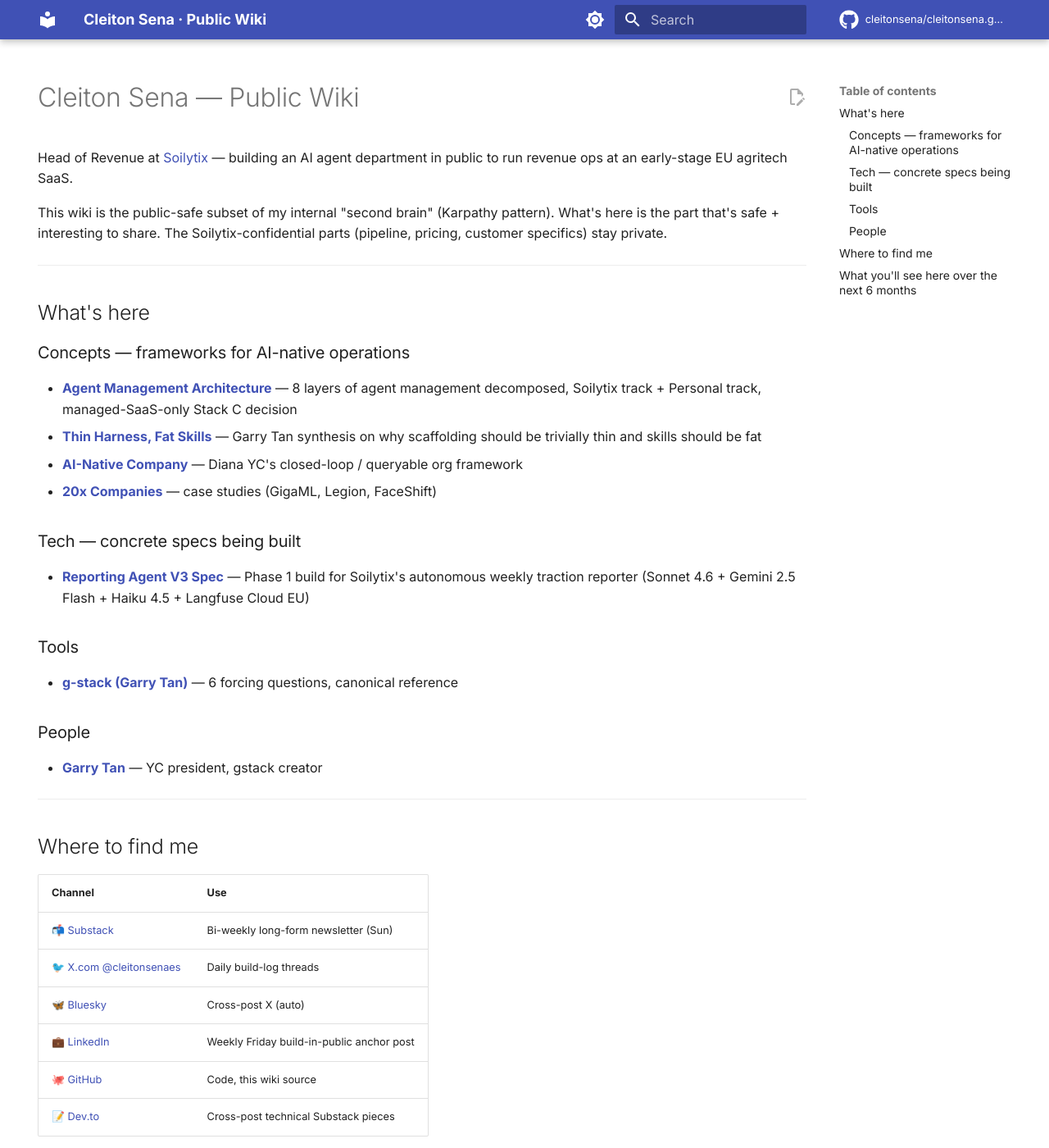
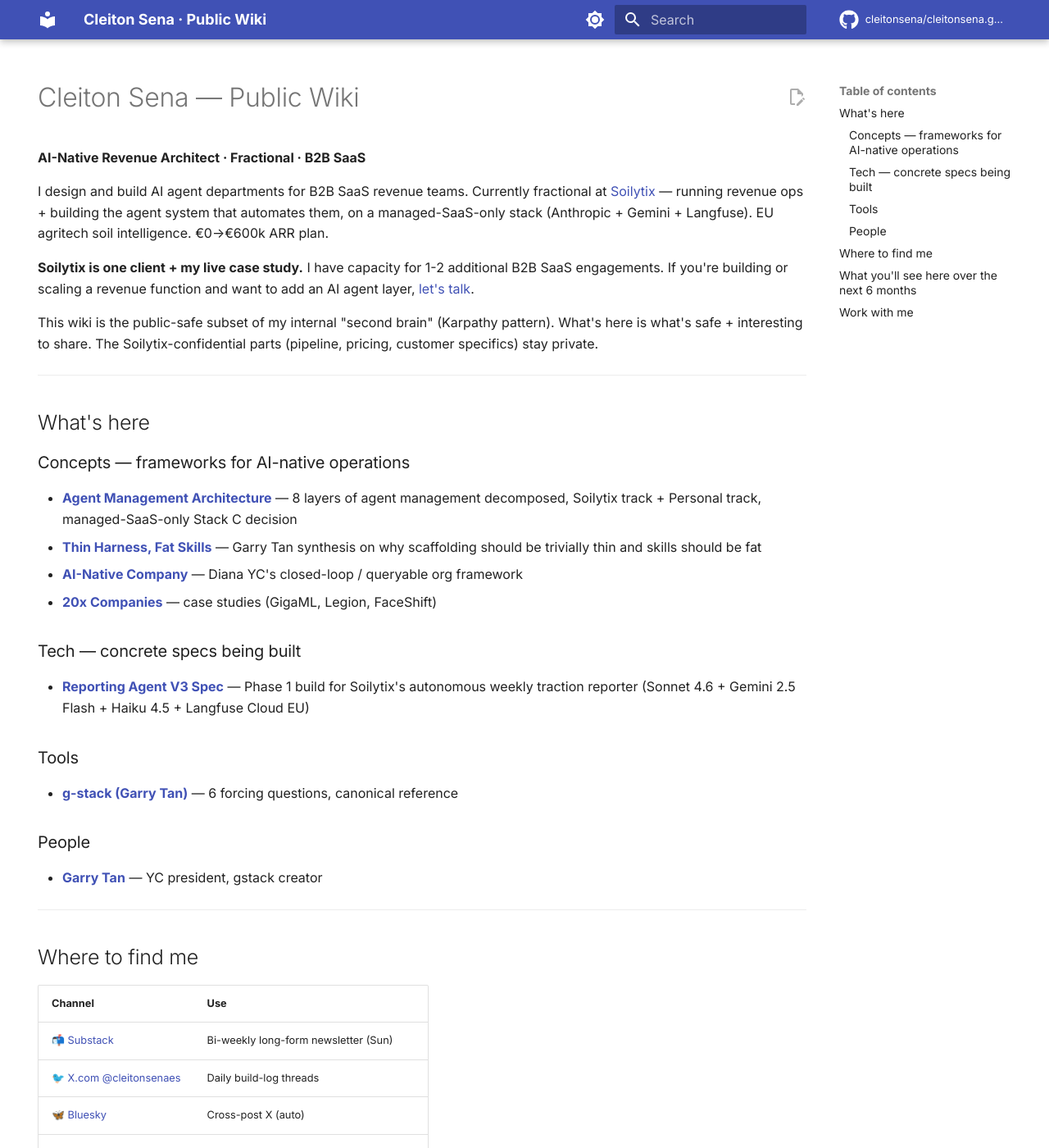
Before and after one commit to cleitonsena/cleitonsena.github.io, an MkDocs documentation site: the page built from docs/index.md, in a window 1280 px wide and 1400 px high. Shown: the whole window at 82% size. Built offline with MkDocs 1.6.1 and Material for MkDocs 9.7.7, drawn with Linux system fonts in a browser that asks for light colours; comment, search, counter and statistics services are not loaded; some of the changed text lies outside the part shown.

Commit message:
content: reframe positioning to AI-Native Revenue Architect (fractional)
Shifts public-facing identity from "Head of Revenue @ Soilytix" (employee
framing) to "AI-Native Revenue Architect · Fractional · B2B SaaS" (hireable
independent framing). Soilytix becomes live case study, not employer.

Adds /Work with me section to landing page surfacing 1-2 engagement capacity
and ICP fit criteria.

Reasoning behind title decision logged in
soilytix/content/personal-stack-bios-2026-04-29.md (Apr 29 2026).

Co-Authored-By: Claude Opus 4.7 (1M context) <noreply@anthropic.com>

```diff
--- a/docs/index.md
+++ b/docs/index.md
@@ -7,9 +7,13 @@ hide:
 
 # Cleiton Sena — Public Wiki
 
-Head of Revenue at [Soilytix](https://soilytix.com) — building an AI agent department in public to run revenue ops at an early-stage EU agritech SaaS.
+**AI-Native Revenue Architect · Fractional · B2B SaaS**
 
-This wiki is the public-safe subset of my internal "second brain" (Karpathy pattern). What's here is the part that's safe + interesting to share. The Soilytix-confidential parts (pipeline, pricing, customer specifics) stay private.
+I design and build AI agent departments for B2B SaaS revenue teams. Currently fractional at [Soilytix](https://soilytix.com) — running revenue ops + building the agent system that automates them, on a managed-SaaS-only stack (Anthropic + Gemini + Langfuse). EU agritech soil intelligence. €0→€600k ARR plan.
+
+**Soilytix is one client + my live case study.** I have capacity for 1-2 additional B2B SaaS engagements. If you're building or scaling a revenue function and want to add an AI agent layer, [let's talk](https://github.com/cleitonsena).
+
+This wiki is the public-safe subset of my internal "second brain" (Karpathy pattern). What's here is what's safe + interesting to share. The Soilytix-confidential parts (pipeline, pricing, customer specifics) stay private.
 
 ---
 
@@ -51,10 +55,21 @@ This wiki is the public-safe subset of my internal "second brain" (Karpathy patt
 
 ## What you'll see here over the next 6 months
 
-- **May 2026** — Reporting Agent V3 ships. Build-in-public LinkedIn weekly Friday + Substack bi-weekly Sun.
+- **May 2026** — Reporting Agent V3 ships at Soilytix. Build-in-public LinkedIn weekly Friday + Substack bi-weekly Sun.
 - **Jun 2026** — Phase 2 starts. Reply Triage Agent + Lead Enrichment Agent if Phase 1 quality gates pass.
-- **Jul 2026** — Wiki public excerpt 3-month milestone. Speaking gigs (DLG, agritech meetups, AI conferences EU).
-- **Set-Out 2026** — 6-8 agent department production. Framework abstracted + open-sourced as separate repo. 1-2 keynote talks / podcasts.
+- **Jul 2026** — 3-month milestone. Speaking gigs (DLG, agritech meetups, AI conferences EU). Open for 1-2 additional fractional engagements.
+- **Set-Out 2026** — 6-8 agent department production at Soilytix. Framework abstracted + open-sourced as separate repo. 1-2 keynote talks / podcasts.
+
+## Work with me
+
+Currently engaged 3 days/week with Soilytix. Capacity for **1-2 additional B2B SaaS fractional engagements** (typically 2 days/week, 60-90 day initial scope). Best fit:
+
+- B2B SaaS post-PMF, scaling revenue ops
+- Want to add an AI agent layer (not "AI tools") to revenue function
+- EU residency / GDPR compliance matters
+- Have ICP clarity — execution is the gap, not strategy
+
+Reach out: [github.com/cleitonsena](https://github.com/cleitonsena) or [@cleitonsenaes on X](https://x.com/cleitonsenaes).
 
 ---
 
```
Also changed, not shown: README.md (+3 -1 lines).
